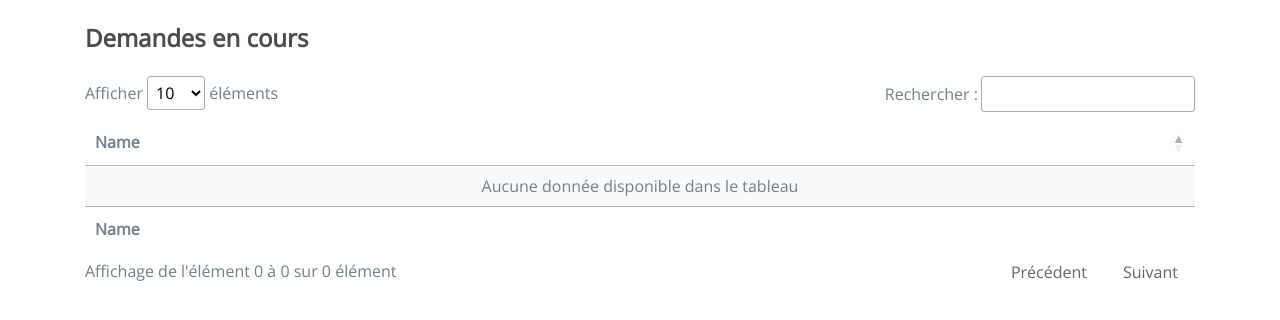
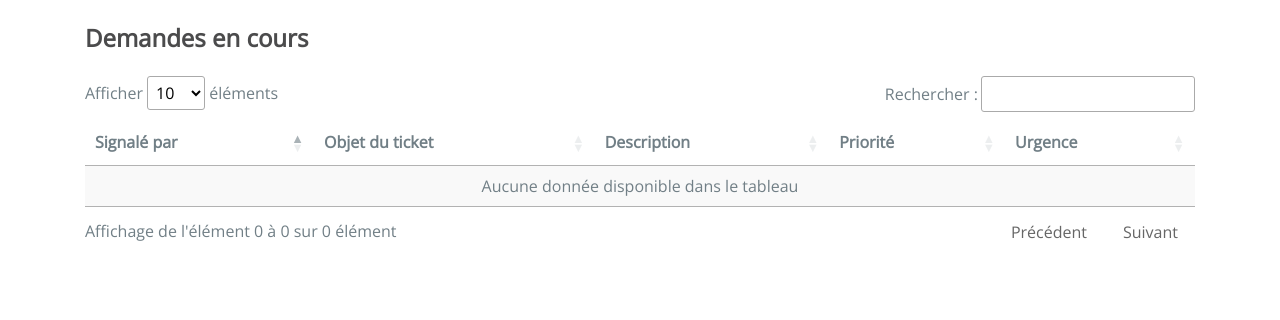
Before and after one commit to mickaelo/Digo, a CodeIgniter app: page /digora/tickets in a window 1280 px wide. Shown: the part 116-436 px from the top of the page. Run offline with CodeIgniter, Linux system fonts and the light colour scheme; data that the repository does not hold is empty; some libraries are stand-ins or nearby versions; some web fonts are replaced.

Commit message:
ajout vue detail technicien et ticket affilié

```diff
--- a/application/controllers/Technicians.php
+++ b/application/controllers/Technicians.php
@@ -36,10 +36,12 @@ class Technicians extends CI_Controller
         $this->load->view('script');
     }
 
-    public function details()
+    public function details($id)
     {
+        $data['technician'] = $this->Technicians_model->detail_technicien($id);
+        $data['tickets_technician'] = $this->Technicians_model->detail_ticket_technicien($id);
         $this->load->view('head');
-        $this->load->view('technicians/details');
+        $this->load->view('technicians/details', $data);
         $this->load->view('script');
     }
 
--- a/application/views/tickets/view.php
+++ b/application/views/tickets/view.php
@@ -5,21 +5,23 @@
     <table id="example" class="display" cellspacing="0" width="100%">
         <thead>
         <tr>
-            <th>Name</th>
+            <th>Signalé par</th>
+            <th>Objet du ticket</th>
+            <th>Description</th>
+            <th>Priorité</th>
+            <th>Urgence</th>
         </tr>
         </thead>
-        <tfoot>
-        <tr>
-            <th>Name</th>
-        </tr>
-        </tfoot>
         <tbody>
         <?php
         foreach($tickets as $ticket) {
             echo '
     <tr>
+        <td>' . $ticket['signale_par'] . '</td>
         <td>' . $ticket['objet'] . '</td>
-
+        <td>' . $ticket['description'] . '</td>
+        <td>' . $ticket['priorite'] . '</td>
+        <td>' . $ticket['urgence'] . '</td>
     </tr>';
         }?>
 
```
Also changed, not shown: application/models/Technicians_model.php (+20 -0 lines), application/views/technicians/details.php (added, +17 -0 lines), application/views/technicians/view.php (+7 -7 lines), application/views/tickets/edit.php (+3 -4 lines).
